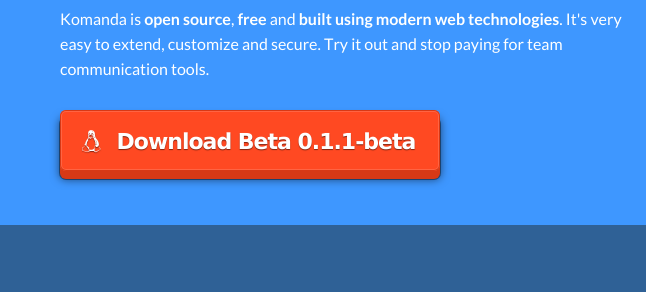
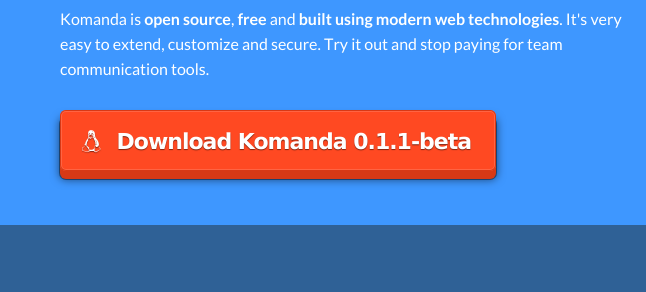
Before and after one commit to djcas9/komanda.io, a plain HTML site: page index.html in a window 1280 px wide. Shown: the part 387-679 px from the top of the page, 0-646 px from the left. Drawn offline with Linux system fonts and the light colour scheme.

Commit message:
fix download button

```diff
--- a/index.html
+++ b/index.html
@@ -67,17 +67,17 @@
             <div class="download-buttons">
               <button class="download apple" data-href="stable/mac-current.zip">
                 <i class='fa fa-apple'></i>
-                Download Beta 0.1.1-beta
+                Download Komanda 0.1.1-beta
               </button>
 
               <button class="download windows" style="display:none;" data-href="stable/windows-current.zip">
                 <i class='fa fa-windows'></i>
-                Download Beta 0.1.1-beta
+                Download Komanda 0.1.1-beta
               </button>
 
               <button class="download linux" style="display:none;" data-href="stable/linux-current.zip">
                 <i class='fa fa-linux'></i>
-                Download Beta 0.1.1-beta
+                Download Komanda 0.1.1-beta
               </button>
             </div>
 
```
